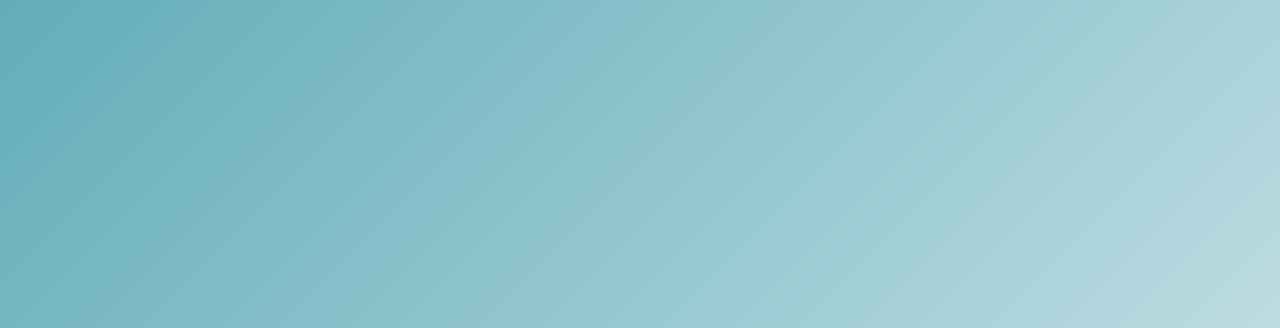
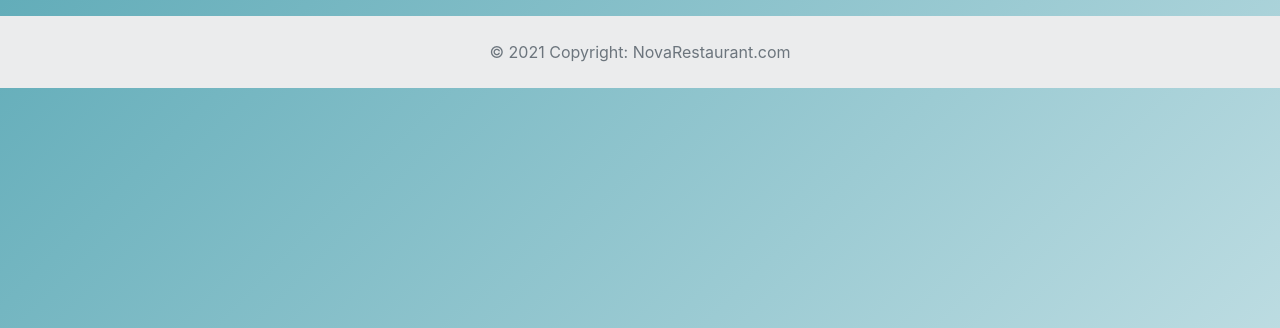
Before and after one commit to hoangnt-tgl/Restaurant-POS-2.0, a PHP site: page /om.php in a window 1280 px wide. Shown: the part 408-736 px from the top of the page. Run offline with PHP 8.4, Linux system fonts and the light colour scheme; data that the repository does not hold is empty; some libraries are stand-ins or nearby versions.

Commit message:
add footer to om

```diff
--- a/OrderManager/om.php
+++ b/OrderManager/om.php
@@ -11,6 +11,10 @@ require_once('dbhelper.php');
     <meta name="viewport" content="width=device-width, initial-scale=1.0">
     <title>Order Management</title>
     <link rel="stylesheet" href="./css/om.css">
+
+    <link rel="stylesheet" href="https://use.fontawesome.com/releases/v5.2.0/css/all.css" integrity="sha384-hWVjflwFxL6sNzntih27bfxkr27PmbbK/iSvJ+a4+0owXq79v+lsFkW54bOGbiDQ" crossorigin="anonymous">
+
+    <link rel="preconnect" href="https://fonts.gstatic.com">
 
     <!-- Latest compiled and minified CSS -->
     <link rel="stylesheet" href="https://maxcdn.bootstrapcdn.com/bootstrap/4.4.1/css/bootstrap.min.css">
@@ -220,6 +224,22 @@ foreach ($orderList as $od){
             </div>
         </div>
     </div>
+    <!-- Footer -->
+    <footer class="text-center text-lg-start bg-light text-muted">
+
+
+
+        <!-- Copyright -->
+        <div class="text-center p-4" style="background-color: rgba(0, 0, 0, 0.05);">
+        © 2021 Copyright:
+        <a class="text-reset fw-bold" href="#">NovaRestaurant.com</a>
+        </div>
+        <!-- Copyright -->
+    </footer>
+    <!-- Footer -->
+
+
+
 
     <!-- Modal takeaway -->
 
```
